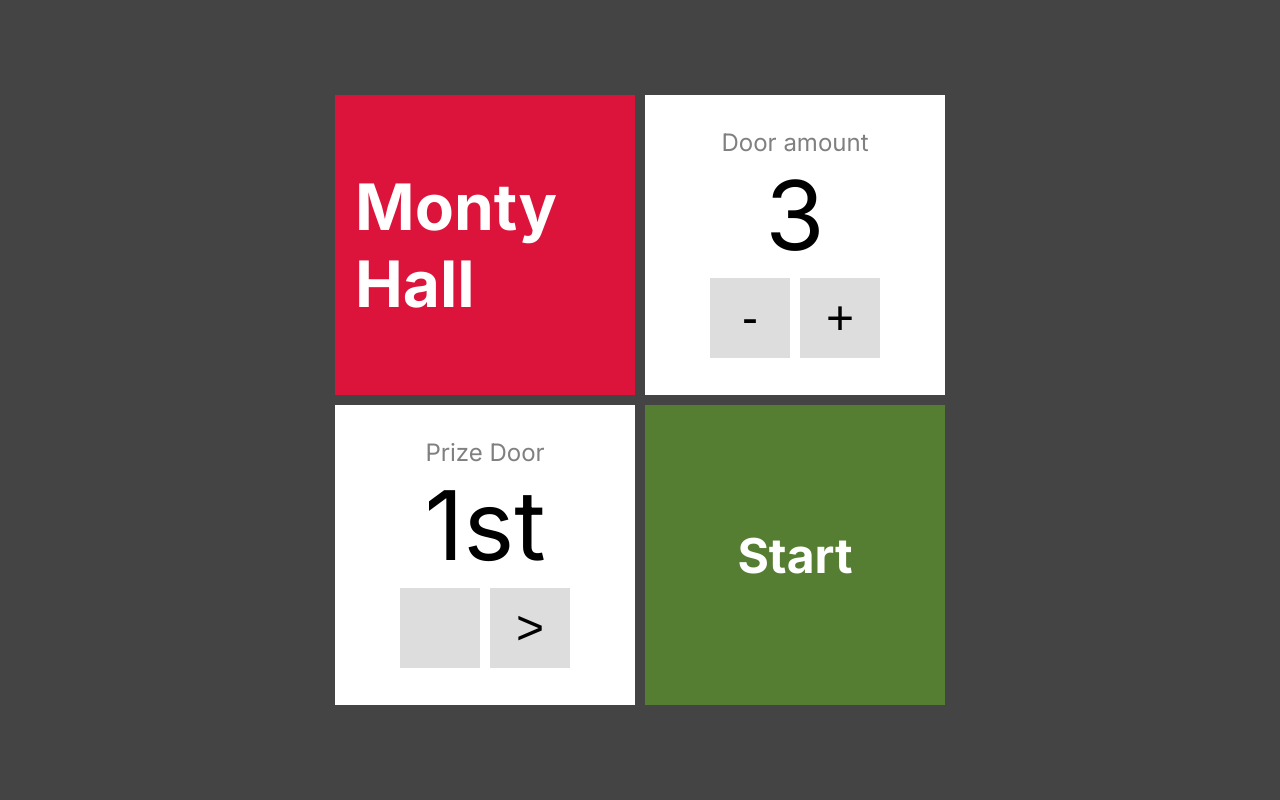
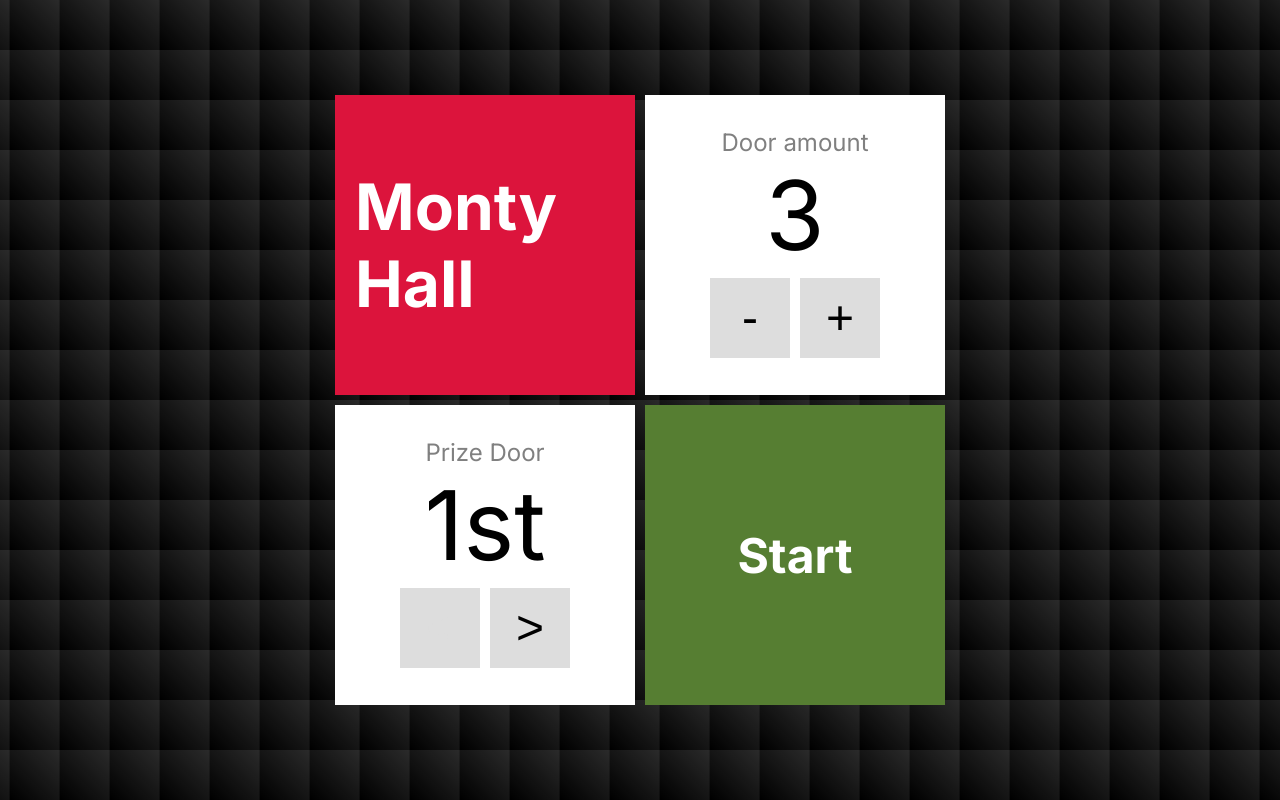
Before and after one commit to CelloCodes/monty_hall_game, a Next.js app: page / in a window 1280 px wide. Built offline with nearby package versions, Linux system fonts and the light colour scheme.

Commit message:
Add a bit of motion to the background

```diff
--- a/src/app/globals.css
+++ b/src/app/globals.css
@@ -82,11 +82,24 @@
   margin: 0;
 }
 
-html,
+@keyframes move-it {
+    0% {
+        background-position: initial;
+    }
+    100% {
+        background-position: 100px 0px;
+    }
+}
+
 body {
+    background: repeating-linear-gradient(45deg, black, black 1%, grey 300%, grey );
+    background-size: 50px 50px;
+    animation: move-it 5s linear infinite;
+}
+
+html, body {
   max-width: 100vw;
   overflow-x: hidden;
-  background-color: #444;
   color: white;
 }
 
```
